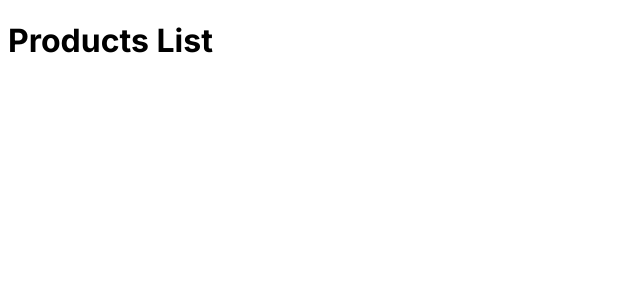
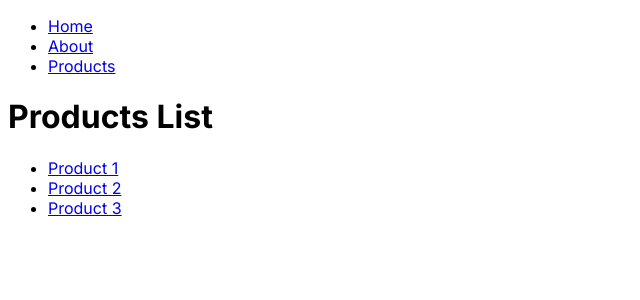
Before and after one commit to M-Ehtesham-Ul-Hassan-Malik/Learning-Next.js, a Next.js app in the folder my-app/: page /products in a window 1280 px wide. Shown: the top 300 px of the page, without its empty margins (0-640 px from the left). Built offline with nearby package versions, Linux system fonts and the light colour scheme.

Commit message:
Learn navigation in next.js

```diff
--- a/my-app/app/about/page.tsx
+++ b/my-app/app/about/page.tsx
@@ -1,5 +1,12 @@
+import Nav from "@/component/Navbar";
+
 export default function About() {
     return(
+        <>
+
+        <Nav />
         <h1>About Page</h1>
+
+        </>
     );
 }
--- a/my-app/app/page.tsx
+++ b/my-app/app/page.tsx
@@ -1,11 +1,13 @@
 import Image from "next/image";
 import Card from "@/component/Card";
+import Nav from "@/component/Navbar";
 
 export default function Home() {
   return (
     <>
     <h1>Hello World</h1>
     <Card/>
+    <Nav />
     </>
   );
 }
--- a/my-app/app/products/page.tsx
+++ b/my-app/app/products/page.tsx
@@ -1,5 +1,18 @@
+import Nav from "@/component/Navbar";
+import Link from "next/link";
+
 export default function Products(){
     return(
-        <h1>Products List</h1>
+        <>
+            <Nav />
+            <h1>Products List</h1>
+
+            <ul>
+                <li><Link href="/products/product">Product 1</Link></li>
+                <li><Link href="/products/product">Product 2</Link></li>
+                <li><Link href="/products/product">Product 3</Link></li>
+            </ul>
+
+        </>
     );
 }
--- a/my-app/app/products/product/page.tsx
+++ b/my-app/app/products/product/page.tsx
@@ -1,6 +1,12 @@
+import Nav from "@/component/Navbar";
+
 export default function Product(){
     return (
+
+       <>
+       <Nav />
         <h1>Product Details</h1>
+        </>
     );
 
 }
--- /dev/null
+++ b/my-app/component/Navbar.tsx
@@ -0,0 +1,13 @@
+import Link from "next/link";
+
+const Nav = () => {
+    return(
+        <ul>
+            <li><Link href="/">Home</Link></li>
+            <li><Link href="/about">About</Link></li>
+            <li><Link href="/products">Products</Link></li>
+        </ul>
+    );
+}
+
+export default Nav;
```
